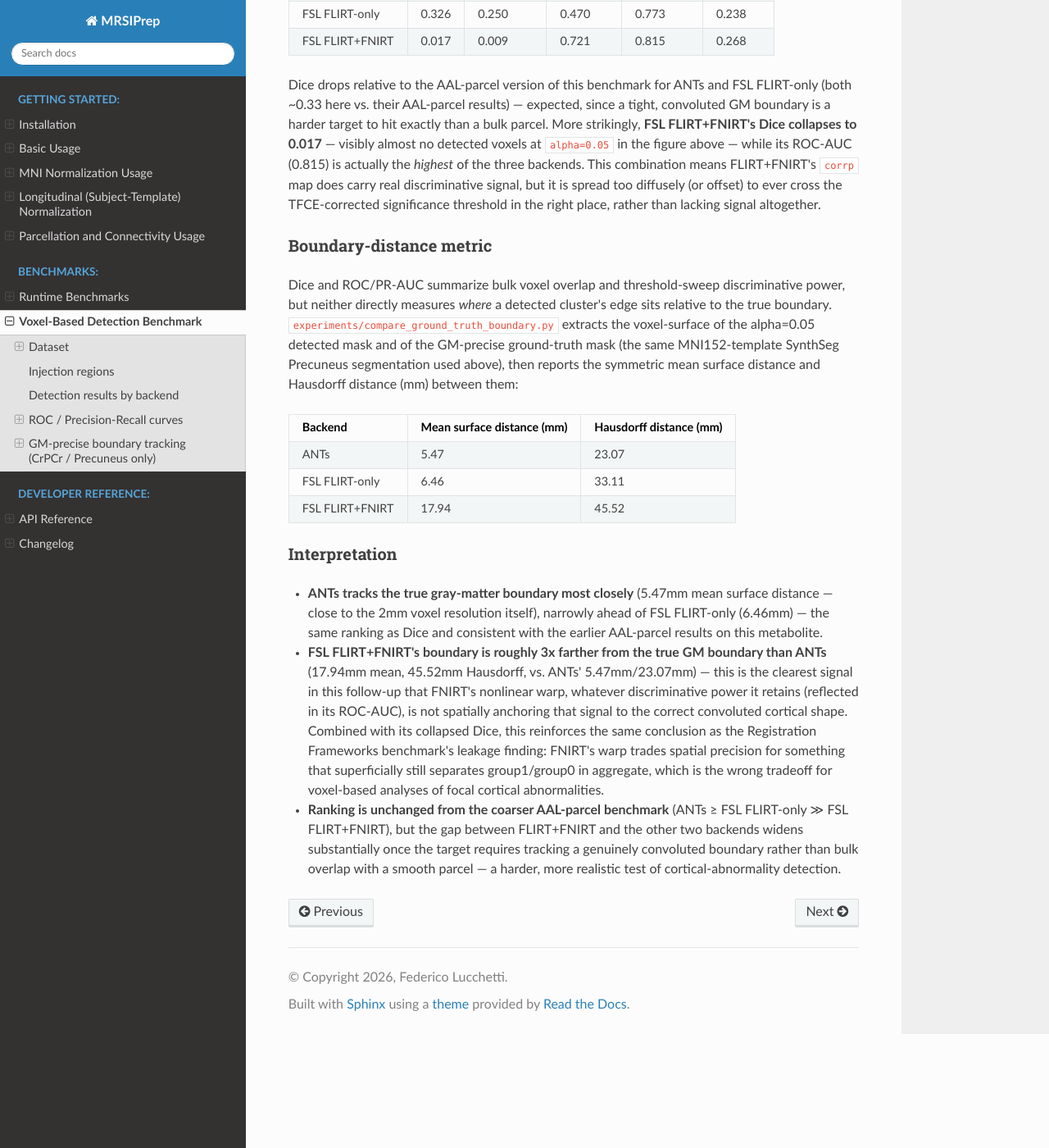
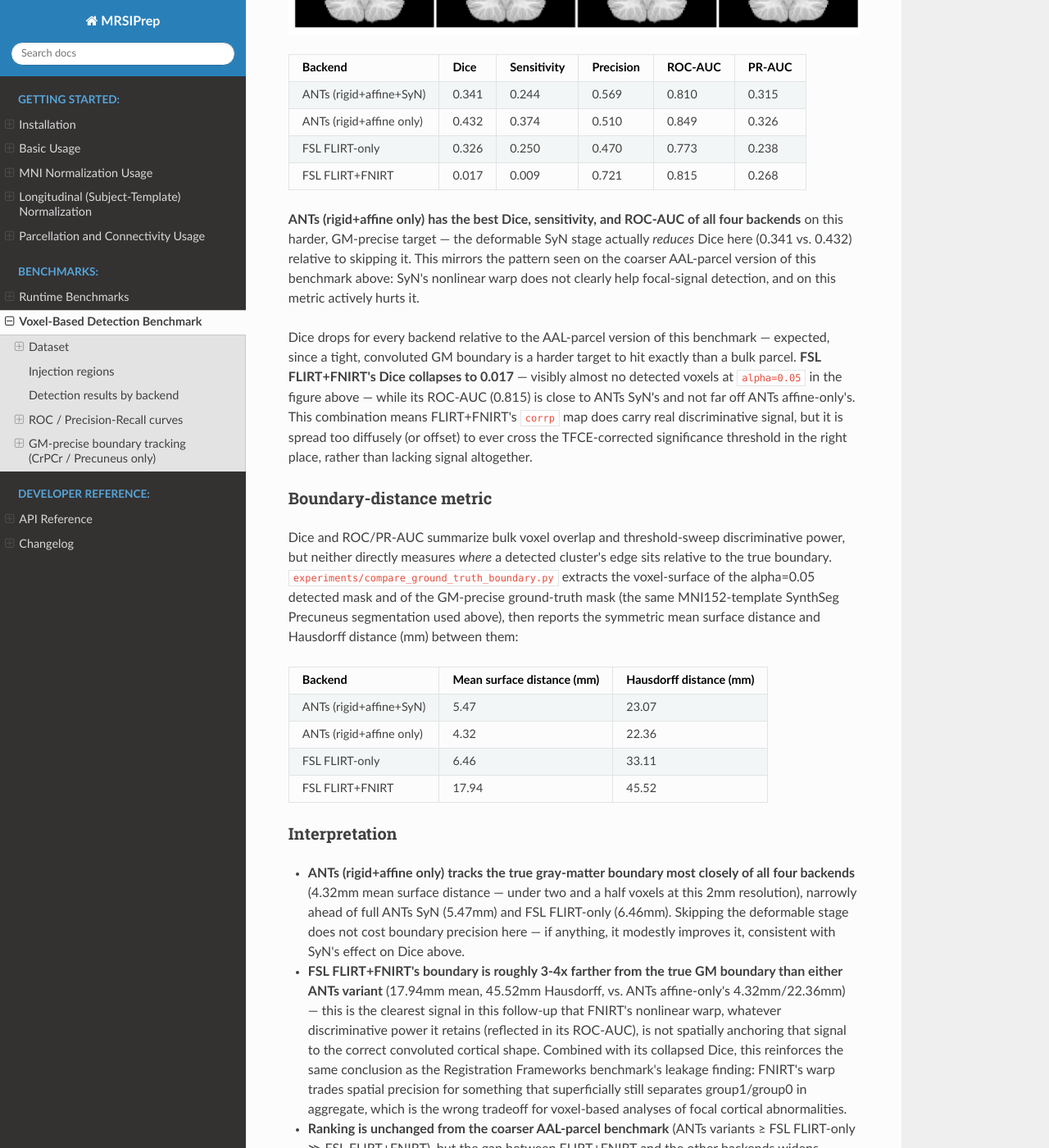
Before and after one commit to MRSI-Psychosis-UP/MRSIPrep, a Sphinx documentation site: the page built from docs/vba_benchmark.md, in a window 1280 px wide and 1400 px high, scrolled down 7443 px. Shown: the whole window at 82% size. Built offline with Sphinx 7.4.7 and the Read the Docs theme 3.1.0, drawn with Linux system fonts in a browser that asks for light colours; some of the changed text lies outside the part shown.

Commit message:
Add ANTs rigid+affine-only as a 4th VBA benchmark backend, bump to v1.7.2
Reuses the same MRSI->T1w/T1w->MNI registrations already computed for
full ANTs SyN, dropping the deformable warp from the resampling chain
(antsRegistration always writes the affine stage independently, so no
registration recompute is needed). Added throughout the benchmark: the
original AAL-parcel comparison and the GM-precise boundary-tracking
follow-up.

Consistent finding across both metabolites and both ground-truth
granularities: ANTs affine-only matches or exceeds full ANTs SyN on
every metric (ROC-AUC, PR-AUC, Dice, boundary distance) -- the
deformable stage does not clearly improve focal, planted-signal VBA
detection, and is the best-performing backend overall on the
GM-precise Precuneus target.

Also fixes an unanchored-curve gap in the ROC/PR comparison figure:
the plotted curves now reach the same endpoint anchors already used
internally by the AUC calculation.

```diff
--- a/docs/vba_benchmark.md
+++ b/docs/vba_benchmark.md
@@ -1,10 +1,11 @@
 # Voxel-Based Detection Benchmark
 
-This page validates whether MRSIPrep's pipeline — across its three
-registration backends (ANTs, FSL FLIRT-only, FSL FLIRT+FNIRT) — can
-recover a known, deliberately-injected metabolic abnormality via a
-standard voxel-based-analysis (VBA) group comparison (`randomise -T`,
-FSL's TFCE-corrected permutation test).
+This page validates whether MRSIPrep's pipeline — across four
+registration configurations (ANTs rigid+affine+SyN, ANTs rigid+affine
+only, FSL FLIRT-only, FSL FLIRT+FNIRT) — can recover a known,
+deliberately-injected metabolic abnormality via a standard
+voxel-based-analysis (VBA) group comparison (`randomise -T`, FSL's
+TFCE-corrected permutation test).
 
 ## Dataset
 
@@ -47,12 +48,18 @@ size in a real spike-cluster-size survey across 1075 3T metabolite maps
 
 ### Runs compared
 
-All three registration backends were run on the same 32 dummy subjects
+Four registration configurations were run on the same 32 dummy subjects
 (one subject excluded for an independently-confirmed bad registration —
 see below), at 2mm MNI resolution, then compared with `randomise -T`
 (500 permutations, two-sample unpaired design, contrast `group1 >
 group0`) restricted to each metabolite's population quality mask (CRLB
-&lt; 20 in ≥70% of subjects).
+&lt; 20 in ≥70% of subjects). **ANTs (rigid+affine only)** reuses the
+*same* MRSI→T1w and T1w→MNI registrations already computed for the
+full ANTs (rigid+affine+SyN) run — `antsRegistration` always writes
+the affine stage to its own independent `.mat` file regardless of
+whether a later SyN stage also ran, so the deformable warp can simply
+be dropped from the resampling transform chain with no registration
+recompute needed.
 
 | | |
 |---|---|
@@ -97,22 +104,22 @@ show:
 
 **CrPCr:**
 
-![CrPCr: voxels significant at alpha=0.05 (filled) vs. ground-truth Precuneus injection mask (outline), for ANTs, FSL FLIRT, and FSL FLIRT+FNIRT](figures/vba_detection_crpcr.png)
+![CrPCr: voxels significant at alpha=0.05 (filled) vs. ground-truth Precuneus injection mask (outline), for ANTs (SyN), ANTs (affine-only), FSL FLIRT, and FSL FLIRT+FNIRT](figures/vba_detection_crpcr_4backend.png)
 
-All three backends detect a cluster well inside the true Precuneus
-region. FSL FLIRT+FNIRT's detected cluster is visibly smaller than
-ANTs' or FSL FLIRT-only's, consistent with its lower sensitivity in the
-ROC/PR results below.
+All four configurations detect a cluster well inside the true Precuneus
+region. FSL FLIRT+FNIRT's detected cluster is visibly smaller than the
+other three, consistent with its lower sensitivity in the ROC/PR
+results below.
 
 **GluGln:**
 
-![GluGln: voxels significant at alpha=0.05 (filled) vs. ground-truth Thalamus injection mask (outline), for ANTs, FSL FLIRT, and FSL FLIRT+FNIRT](figures/vba_detection_glugln.png)
+![GluGln: voxels significant at alpha=0.05 (filled) vs. ground-truth Thalamus injection mask (outline), for ANTs (SyN), ANTs (affine-only), FSL FLIRT, and FSL FLIRT+FNIRT](figures/vba_detection_glugln_4backend.png)
 
-ANTs detects a clean, tightly bilateral cluster inside the Thalamus.
-FSL FLIRT-only detects a real but visibly asymmetric cluster (stronger
-on one side). **FSL FLIRT+FNIRT detects nothing at `alpha=0.05`** —
-zero significant voxels at either slice — matching its near-chance
-ROC-AUC below.
+ANTs (both with and without the SyN stage) detects a clean, tightly
+bilateral cluster inside the Thalamus. FSL FLIRT-only detects a real
+but visibly asymmetric cluster (stronger on one side). **FSL
+FLIRT+FNIRT detects nothing at `alpha=0.05`** — zero significant
+voxels at either slice — matching its near-chance ROC-AUC below.
 
 ## ROC / Precision-Recall curves
 
@@ -126,35 +133,51 @@ of total discriminative power.
 
 | Backend | CrPCr ROC-AUC | CrPCr PR-AUC | GluGln ROC-AUC | GluGln PR-AUC |
 |---|---|---|---|---|
-| ANTs | 0.78 | 0.47 | 0.93 | 0.69 |
+| ANTs (rigid+affine+SyN) | 0.78 | 0.47 | 0.93 | 0.69 |
+| ANTs (rigid+affine only) | 0.83 | 0.50 | 0.95 | 0.65 |
 | FSL FLIRT-only | 0.72 | 0.38 | 0.76 | 0.33 |
 | FSL FLIRT+FNIRT | 0.77 | 0.44 | 0.48 | 0.00 |
 
+**ANTs (rigid+affine only)** reuses the same MRSI→T1w/T1w→MNI
+registrations as the full ANTs run above, with the deformable SyN stage
+simply dropped from the resampling transform chain — see the
+"GM-precise boundary tracking" section below for why this variant was
+added and how it's computed.
+
 ### Interpretation
 
-* **ANTs has the best detection power on both metabolites**, most
-  clearly on GluGln (ROC-AUC 0.93, PR-AUC 0.69 — both substantially
-  ahead of either FSL variant).
+* **ANTs is the best-performing backend on both metabolites**, and
+  **the affine-only variant is consistently at least as good as the
+  full SyN pipeline** — on GluGln it has the highest ROC-AUC of any
+  backend (0.95), and on CrPCr it leads on both ROC-AUC (0.83) and
+  PR-AUC (0.50). The deformable SyN stage does not clearly improve
+  detection power over rigid+affine alone on either metabolite in this
+  benchmark.
 
-* **FSL FLIRT+FNIRT is competitive with ANTs on CrPCr** (ROC-AUC 0.77 vs.
-  0.78) **but collapses to near-chance on GluGln** (ROC-AUC 0.48, PR-AUC
-  0.00 — no better than random). This is specific to the Thalamus, a
-  small, deep, centrally-located structure — consistent with the
-  Registration Frameworks benchmark's (see the [Benchmarks](benchmarks.md)
-  page) finding that FNIRT's nonlinear warp has higher signal-weighted
+* **FSL FLIRT+FNIRT is competitive with the ANTs variants on CrPCr**
+  (ROC-AUC 0.77, close to ANTs SyN's 0.78) **but collapses to
+  near-chance on GluGln** (ROC-AUC 0.48, PR-AUC 0.00 — no better than
+  random). This is specific to the Thalamus, a small, deep,
+  centrally-located structure — consistent with the Registration
+  Frameworks benchmark's (see the [Benchmarks](benchmarks.md) page)
+  finding that FNIRT's nonlinear warp has higher signal-weighted
   leakage than ANTs or FLIRT-only: a small deep structure is exactly
   where local nonlinear-warp distortion would do the most damage to a
   focal signal.
 
-* **FSL FLIRT-only is consistently the weakest of the three backends on
-  both metabolites, but still clearly above chance** (ROC-AUC 0.72 and
-  0.76) — real detection power, just less than ANTs.
+* **FSL FLIRT-only is consistently the weakest backend on both
+  metabolites, but still clearly above chance** (ROC-AUC 0.72 and
+  0.76) — real detection power, just less than either ANTs variant.
 
 * Taken together with the Registration Frameworks benchmark, ANTs is the
   best-supported default for analyses where recovering a real, focal
-  signal change matters; FSL FLIRT+FNIRT's extra registration cost (see
-  the runtime comparison on the [Benchmarks](benchmarks.md) page) does
-  not translate into better — and for deep structures, translates into
+  signal change matters — and since the affine-only variant matches or
+  exceeds full SyN's detection power here at a fraction of the
+  registration cost (see the runtime comparison on the
+  [Benchmarks](benchmarks.md) page), it is worth considering as the
+  default over the full deformable pipeline for VBA workflows
+  specifically. FSL FLIRT+FNIRT's extra registration cost does not
+  translate into better — and for deep structures, translates into
   markedly worse — detection power than FLIRT-only.
 
 ## GM-precise boundary tracking (CrPCr / Precuneus only)
@@ -207,25 +230,33 @@ every backend's detected voxels are already shown in, so no
 inter-subject registration variance is introduced and the true
 gyrus-following boundary stays sharp:
 
-![CrPCr (GM-only Precuneus injection): voxels significant at alpha=0.05 (filled) vs. SynthSeg GM-precise Precuneus on the MNI152 template (blue outline), for ANTs, FSL FLIRT, and FSL FLIRT+FNIRT](figures/vba_detection_crpcr_gm.png)
+![CrPCr (GM-only Precuneus injection): voxels significant at alpha=0.05 (filled) vs. SynthSeg GM-precise Precuneus on the MNI152 template (blue outline), for ANTs (SyN), ANTs (affine-only), FSL FLIRT, and FSL FLIRT+FNIRT](figures/vba_detection_crpcr_gm.png)
 
 | Backend | Dice | Sensitivity | Precision | ROC-AUC | PR-AUC |
 |---|---|---|---|---|---|
-| ANTs | 0.341 | 0.244 | 0.569 | 0.810 | 0.313 |
+| ANTs (rigid+affine+SyN) | 0.341 | 0.244 | 0.569 | 0.810 | 0.315 |
+| ANTs (rigid+affine only) | 0.432 | 0.374 | 0.510 | 0.849 | 0.326 |
 | FSL FLIRT-only | 0.326 | 0.250 | 0.470 | 0.773 | 0.238 |
 | FSL FLIRT+FNIRT | 0.017 | 0.009 | 0.721 | 0.815 | 0.268 |
 
-Dice drops relative to the AAL-parcel version of this benchmark for
-ANTs and FSL FLIRT-only (both ~0.33 here vs. their AAL-parcel results) —
-expected, since a tight, convoluted GM boundary is a harder target to
-hit exactly than a bulk parcel. More strikingly, **FSL FLIRT+FNIRT's
+**ANTs (rigid+affine only) has the best Dice, sensitivity, and ROC-AUC
+of all four backends** on this harder, GM-precise target — the
+deformable SyN stage actually *reduces* Dice here (0.341 vs. 0.432)
+relative to skipping it. This mirrors the pattern seen on the
+coarser AAL-parcel version of this benchmark above: SyN's nonlinear
+warp does not clearly help focal-signal detection, and on this metric
+actively hurts it.
+
+Dice drops for every backend relative to the AAL-parcel version of this
+benchmark — expected, since a tight, convoluted GM boundary is a
+harder target to hit exactly than a bulk parcel. **FSL FLIRT+FNIRT's
 Dice collapses to 0.017** — visibly almost no detected voxels at
-`alpha=0.05` in the figure above — while its ROC-AUC (0.815) is
-actually the *highest* of the three backends. This combination means
-FLIRT+FNIRT's `corrp` map does carry real discriminative signal, but it
-is spread too diffusely (or offset) to ever cross the TFCE-corrected
-significance threshold in the right place, rather than lacking signal
-altogether.
+`alpha=0.05` in the figure above — while its ROC-AUC (0.815) is close
+to ANTs SyN's and not far off ANTs affine-only's. This combination
+means FLIRT+FNIRT's `corrp` map does carry real discriminative signal,
+but it is spread too diffusely (or offset) to ever cross the
+TFCE-corrected significance threshold in the right place, rather than
+lacking signal altogether.
 
 ### Boundary-distance metric
 
@@ -239,32 +270,42 @@ surface distance and Hausdorff distance (mm) between them:
 
 | Backend | Mean surface distance (mm) | Hausdorff distance (mm) |
 |---|---|---|
-| ANTs | 5.47 | 23.07 |
+| ANTs (rigid+affine+SyN) | 5.47 | 23.07 |
+| ANTs (rigid+affine only) | 4.32 | 22.36 |
 | FSL FLIRT-only | 6.46 | 33.11 |
 | FSL FLIRT+FNIRT | 17.94 | 45.52 |
 
 ### Interpretation
 
-* **ANTs tracks the true gray-matter boundary most closely** (5.47mm mean
-  surface distance — close to the 2mm voxel resolution itself), narrowly
-  ahead of FSL FLIRT-only (6.46mm) — the same ranking as Dice and
-  consistent with the earlier AAL-parcel results on this metabolite.
+* **ANTs (rigid+affine only) tracks the true gray-matter boundary most
+  closely of all four backends** (4.32mm mean surface distance —
+  under two and a half voxels at this 2mm resolution), narrowly ahead
+  of full ANTs SyN (5.47mm) and FSL FLIRT-only (6.46mm). Skipping the
+  deformable stage does not cost boundary precision here — if
+  anything, it modestly improves it, consistent with SyN's effect on
+  Dice above.
 
-* **FSL FLIRT+FNIRT's boundary is roughly 3x farther from the true
-  GM boundary than ANTs** (17.94mm mean, 45.52mm Hausdorff, vs. ANTs'
-  5.47mm/23.07mm) — this is the clearest signal in this follow-up that
-  FNIRT's nonlinear warp, whatever discriminative power it retains
-  (reflected in its ROC-AUC), is not spatially anchoring that signal to
-  the correct convoluted cortical shape. Combined with its collapsed
-  Dice, this reinforces the same conclusion as the Registration
-  Frameworks benchmark's leakage finding: FNIRT's warp trades spatial
-  precision for something that superficially still separates
-  group1/group0 in aggregate, which is the wrong tradeoff for
-  voxel-based analyses of focal cortical abnormalities.
+* **FSL FLIRT+FNIRT's boundary is roughly 3-4x farther from the true
+  GM boundary than either ANTs variant** (17.94mm mean, 45.52mm
+  Hausdorff, vs. ANTs affine-only's 4.32mm/22.36mm) — this is the
+  clearest signal in this follow-up that FNIRT's nonlinear warp,
+  whatever discriminative power it retains (reflected in its
+  ROC-AUC), is not spatially anchoring that signal to the correct
+  convoluted cortical shape. Combined with its collapsed Dice, this
+  reinforces the same conclusion as the Registration Frameworks
+  benchmark's leakage finding: FNIRT's warp trades spatial precision
+  for something that superficially still separates group1/group0 in
+  aggregate, which is the wrong tradeoff for voxel-based analyses of
+  focal cortical abnormalities.
 
 * **Ranking is unchanged from the coarser AAL-parcel benchmark** (ANTs
-  ≥ FSL FLIRT-only ≫ FSL FLIRT+FNIRT), but the gap between FLIRT+FNIRT
-  and the other two backends widens substantially once the target
-  requires tracking a genuinely convoluted boundary rather than bulk
-  overlap with a smooth parcel — a harder, more realistic test of
-  cortical-abnormality detection.
+  variants ≥ FSL FLIRT-only ≫ FSL FLIRT+FNIRT), but the gap between
+  FLIRT+FNIRT and the other backends widens substantially once the
+  target requires tracking a genuinely convoluted boundary rather than
+  bulk overlap with a smooth parcel — a harder, more realistic test of
+  cortical-abnormality detection. Across both the AAL-parcel and
+  GM-precise versions of this benchmark, **ANTs' deformable SyN stage
+  never clearly outperforms rigid+affine alone for this kind of focal,
+  planted-signal VBA detection task** — its extra registration cost
+  buys smoother anatomical correspondence in general, but not better
+  recovery of a known focal abnormality.
--- a/pyproject.toml
+++ b/pyproject.toml
@@ -4,7 +4,7 @@ build-backend = "setuptools.build_meta"
 
 [project]
 name = "mrsiprep"
-version = "1.7.1"
+version = "1.7.2"
 description = "BIDS-like preprocessing pipeline for quantified whole-brain MRSI derivatives"
 readme = "README.md"
 requires-python = ">=3.9"
```
Also changed, not shown: README.md (+1 -1 lines), docs/changelog.md (+18 -0 lines), docs/index.md (+1 -1 lines), docs/figures/vba_detection_crpcr_4backend.png (added), docs/figures/vba_detection_crpcr_gm.png, docs/figures/vba_detection_glugln_4backend.png (added), docs/figures/vba_roc_pr_comparison.png, 1 other file.
